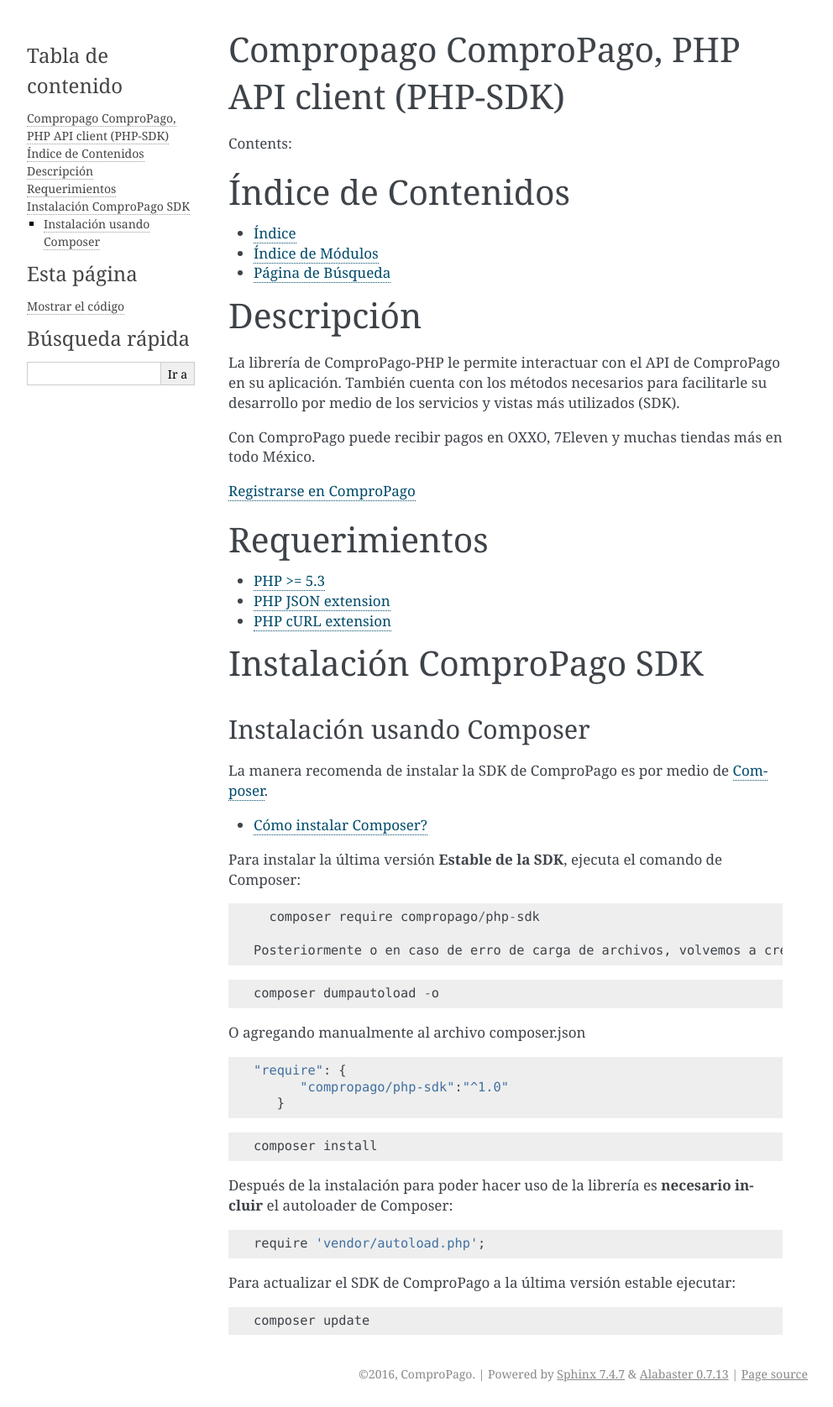
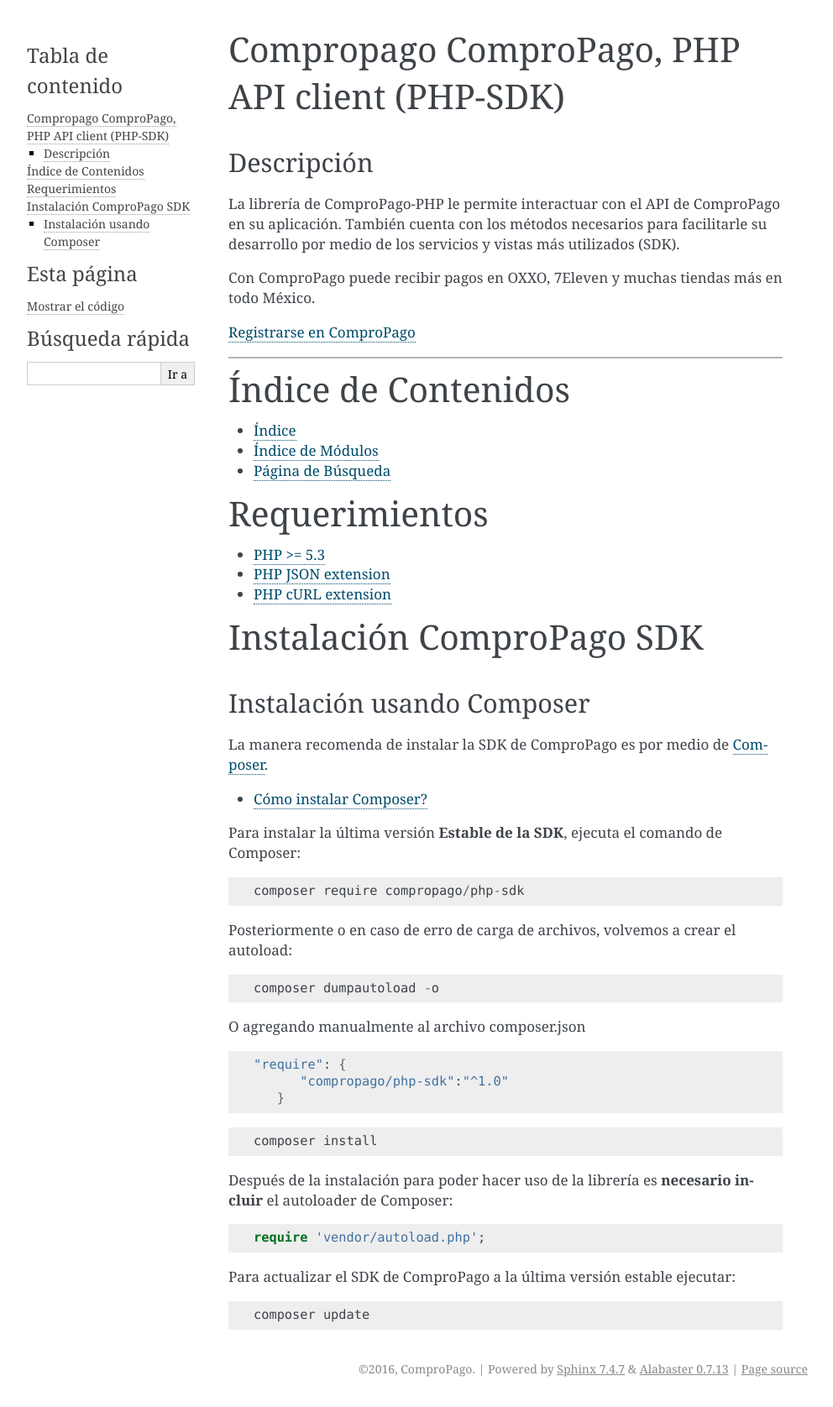
Before and after one commit to compropago/simplestore-deprecated, a Sphinx documentation site: the page built from docs/index.rst, in a window 1280 px wide. Shown: the whole page at 84% size, without its empty margins (148-1140 px from the left). Built offline with Sphinx 7.4.7, drawn with Linux system fonts in a browser that asks for light colours.

Commit message:
PhpLexer & syntaxis fix

```diff
--- a/docs/conf.py
+++ b/docs/conf.py
@@ -282,3 +282,8 @@ texinfo_documents = [
 
 # If true, do not generate a @detailmenu in the "Top" node's menu.
 #texinfo_no_detailmenu = False
+from sphinx.highlighting import lexers
+from pygments.lexers.web import PhpLexer
+lexers['php'] = PhpLexer(startinline=True, linenos=1)
+lexers['php-annotations'] = PhpLexer(startinline=True, linenos=1)
+primary_domain = 'php'
--- a/docs/index.rst
+++ b/docs/index.rst
@@ -5,13 +5,18 @@
 
 Compropago ComproPago, PHP API client (PHP-SDK)
 ===============================================
-
-Contents:
-
 .. toctree::
    :maxdepth: 2
 
+Descripción
+-----------
+La librería de ComproPago-PHP le permite interactuar con el API de ComproPago en su aplicación.  También cuenta con los métodos necesarios para facilitarle su desarrollo por medio de los servicios y vistas más utilizados (SDK).
 
+Con ComproPago puede recibir pagos en OXXO, 7Eleven y muchas tiendas más en todo México.
+
+`Registrarse en ComproPago <https://compropago.com>`_
+
+--------------------------------
 
 Índice de Contenidos
 ====================
@@ -48,39 +46,41 @@ La manera recomenda de instalar la SDK de ComproPago es por medio de `Composer <
 
 Para instalar la última versión **Estable de la SDK**, ejecuta el comando de Composer:
 
-.. code-block::
+.. code::
 
    composer require compropago/php-sdk
 
- Posteriormente o en caso de erro de carga de archivos, volvemos a crear el autoload:
+Posteriormente o en caso de erro de carga de archivos, volvemos a crear el autoload:
 
-.. code-block::
+::
 
    composer dumpautoload -o
 
+
 O agregando manualmente al archivo composer.json
 
-.. code-block::
+.. code-block:: bash
 
    "require": {
          "compropago/php-sdk":"^1.0"
       }
 
 
-.. code-block::
+
+::
 
    composer install
 
 
 Después de la instalación para poder hacer uso de la librería es **necesario incluir** el autoloader de Composer:
 
-.. code-block::
+.. code-block:: php
 
-   require 'vendor/autoload.php';
+    require 'vendor/autoload.php';
 
 
 Para actualizar el SDK de ComproPago a la última versión estable ejecutar:
 
-.. code-block::
+.. code-block:: bash
 
    composer update
```
Also changed, not shown: other parts of docs/index.rst (+0 -7 lines), 5 other files.
